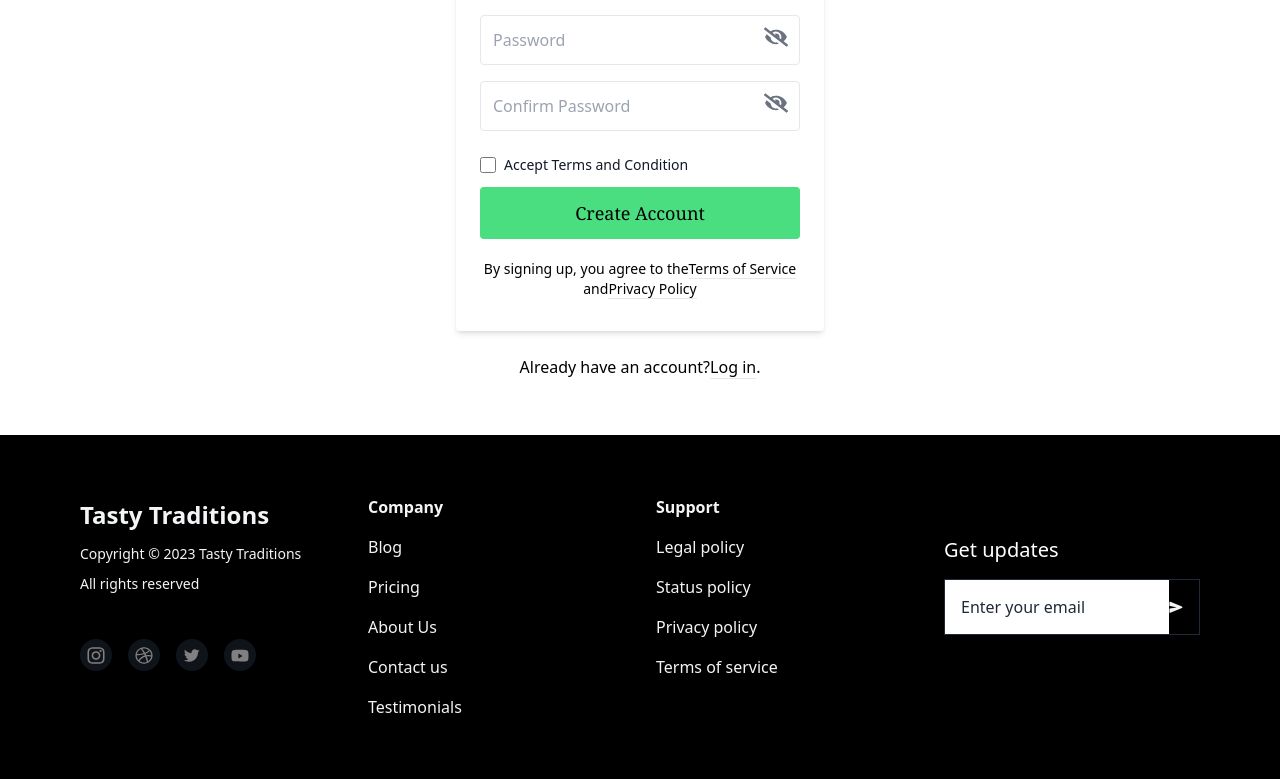
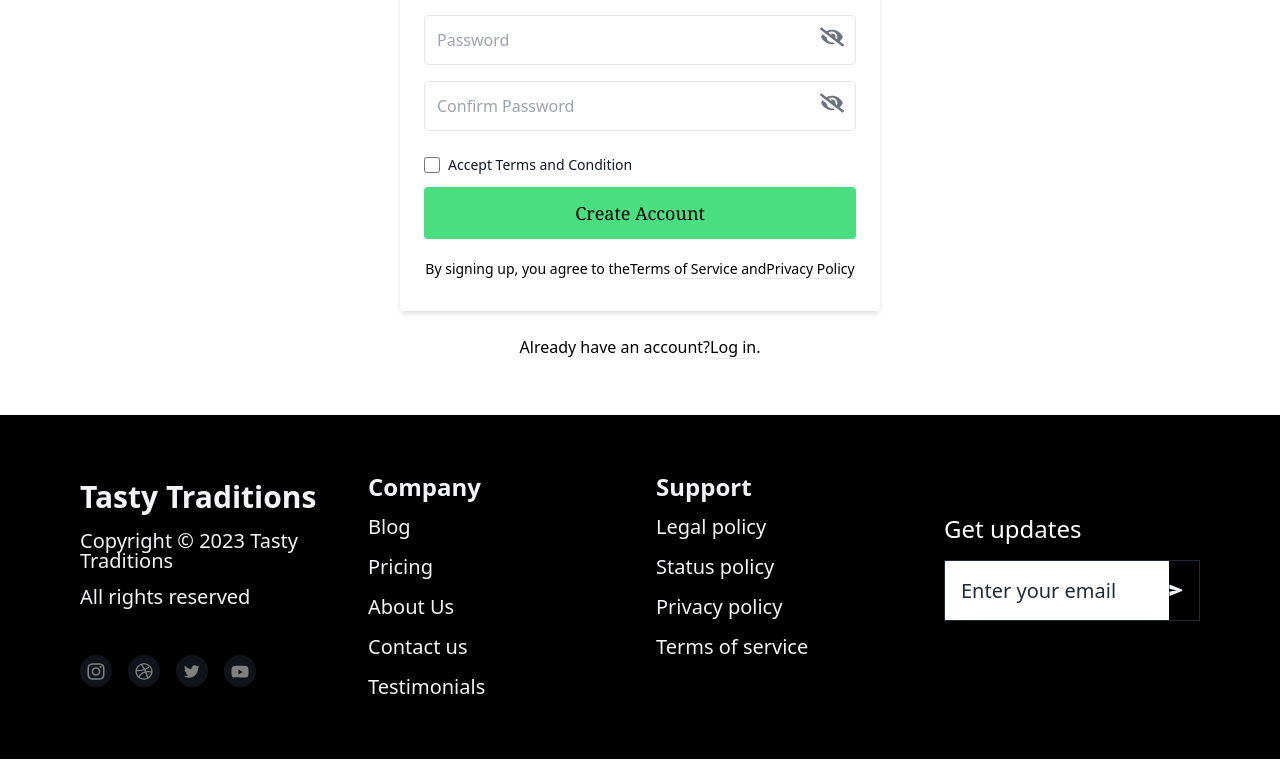
Before and after one commit to shaaakib/tasty-traditions-client, a React (Vite) app: page /register in a window 1280 px wide. Shown: the part 531-1310 px from the top of the page. Built offline with nearby package versions, Linux system fonts and the light colour scheme; no server answers.

Commit message:
added new design recipe in the recipe component

```diff
--- a/src/Pages/Home/ChefCard/ChefCard.jsx
+++ b/src/Pages/Home/ChefCard/ChefCard.jsx
@@ -14,11 +14,14 @@ export default function ChefCard({ chef }) {
     viewRecipes,
   } = chef;
   return (
-    <div>
-      <Link to="/" className="group relative block h-64 sm:h-80 lg:h-96">
-        <span className="absolute inset-0 border-2 border-dashed border-black"></span>
+    <div className="">
+      <Link
+        to="/"
+        className="group  relative block h-64 sm:h-80 lg:h-96 rounded-xl bg-orange-300"
+      >
+        <span className="absolute inset-0 border-2 border-dashed border-black rounded-xl"></span>
 
-        <div className="relative flex h-full transform items-end border-2 border-black bg-white transition-transform group-hover:-translate-x-2 group-hover:-translate-y-2">
+        <div className="relative flex h-full transform items-end border-2 border-black bg-gradient-to-r rounded-xl  from-yellow-100 via-orange-100 to-green-100 transition-transform group-hover:-translate-x-2 group-hover:-translate-y-2">
           <div className="p-4 !pt-0 transition-opacity group-hover:absolute group-hover:opacity-0 sm:p-6 lg:p-8">
             <img className="w-32 h-32 rounded-full" src={picture} alt="" />
             <h2 className="mt-4 text-xl font-serif sm:text-2xl">{name}</h2>
@@ -32,7 +35,7 @@ export default function ChefCard({ chef }) {
               <h2 className="mt-4 flex items-center gap-x-3 ms-6 text-2xl font-semibold sm:text-2xl">
                 {' '}
                 <FaThumbsUp className="w-10 h-10 py-2 px-2 rounded-full bg-blue-400 text-white" />
-                {likes}
+                {likes}K
               </h2>
             </div>
           </div>
--- a/src/Pages/Home/Home/Home.jsx
+++ b/src/Pages/Home/Home/Home.jsx
@@ -11,7 +11,7 @@ const Reviews = lazy(() => import('../Reviews/Reviews'));
 export default function Home() {
   return (
     <Suspense fallback={<Loading />}>
-      <div className="">
+      <div className=" ">
         <ImageBanner />
         <Banner />
         <div className="mb-20">
--- a/src/Pages/Login/Login/Login.jsx
+++ b/src/Pages/Login/Login/Login.jsx
@@ -64,7 +64,7 @@ export default function Login() {
     <div>
       <div className="bg-grey-lighter min-h-screen flex flex-col">
         <div className="container max-w-sm mx-auto flex-1 flex flex-col items-center justify-center px-2">
-          <div className="bg-white px-6 py-8 rounded shadow-md text-black w-full">
+          <div className="bg-white px-6 py-8 rounded shadow-md text-black w-[30rem]">
             <h1 className="mb-8 text-3xl text-center">
               Sign in to your account
             </h1>
@@ -164,8 +164,6 @@ export default function Login() {
                 Privacy Policy
               </a>
             </div>
-          </div>
-
             <div className="text-grey-dark mt-6">
               Already have an account?
               <Link
@@ -178,5 +176,6 @@ export default function Login() {
           </div>
         </div>
       </div>
+    </div>
   );
 }
--- a/src/Pages/Login/Register/Register.jsx
+++ b/src/Pages/Login/Register/Register.jsx
@@ -105,7 +105,7 @@ export default function Register() {
     <div>
       <div className="bg-grey-lighter min-h-screen flex flex-col ">
         <div className="container max-w-sm mx-auto flex-1 flex flex-col items-center justify-center px-2">
-          <div className="bg-white px-6 py-8 rounded shadow-md text-black w-full">
+          <div className="bg-white px-6 py-8 rounded shadow-md text-black w-[30rem]">
             <h1 className="mb-8 text-3xl text-center">Sign up</h1>
             <h2 className="text-center mb-3">
               Sign Up to access your files, communicate with colleagues and view
--- a/src/Pages/RecipeCard/RecipeCard.jsx
+++ b/src/Pages/RecipeCard/RecipeCard.jsx
@@ -36,14 +36,14 @@ export default function RecipeCard({ recipe }) {
           <div class="mt-20 sm:mt-14 lg:mt-24">
             <div class="translate-y-8 transform opacity-0 transition-all group-hover:translate-y-0 group-hover:opacity-100">
               <p className="text-white dark:text-gray-100 text-sm mb-3">
-                <p className="text-xl font-serif ">Ingredient:</p>
+                <p className="text-2xl font-serif ">Ingredient:</p>
                 <ul className="text-[18px] font-medium mt-2 list-disc pl-5">
                   {ingredients.map((ingredient, index) => (
                     <li key={index}>{ingredient}</li>
                   ))}
                 </ul>
               </p>
-              <p class="text-sm text-white">{cookingMethod}</p>
+              <p class="text-xl text-white">{cookingMethod}</p>
 
               <div className="flex mt-5 items-center justify-between text-gray-800">
                 <div className="flex gap-2 items-center">
--- a/src/Pages/Shared/Footer/Footer.jsx
+++ b/src/Pages/Shared/Footer/Footer.jsx
@@ -6,14 +6,14 @@ const Footer = () => {
       <div className="grid grid-cols-2 md:grid-cols-3 lg:grid-cols-3 xl:grid-cols-4 md:gap-8 gap-4">
         <div className="flex flex-col flex-shrink-0">
           <div>
-            <p className="text-2xl text-gray-100 font-semibold">
+            <p className="text-3xl text-gray-100 font-semibold">
               Tasty Traditions
             </p>
           </div>
-          <p className="text-sm leading-none text-gray-100 mt-4">
+          <p className="text-xl leading-none text-gray-100 mt-4">
             Copyright © 2023 Tasty Traditions
           </p>
-          <p className="text-sm leading-none text-gray-100 mt-4">
+          <p className="text-xl leading-none text-gray-100 mt-4">
             All rights reserved
           </p>
           <div className="flex items-center gap-x-4 mt-12">
@@ -84,50 +84,50 @@ const Footer = () => {
           </div>
         </div>
         <div className="sm:ml-0 ml-8">
-          <h2 className="text-base font-semibold leading-4 text-gray-100">
+          <h2 className="text-2xl font-semibold leading-4 text-gray-100">
             Company
           </h2>
-          <p className="hover:text-gray-500 text-base leading-4 mt-6 text-gray-100 cursor-pointer">
+          <p className="hover:text-gray-500 text-xl leading-4 mt-6 text-gray-100 cursor-pointer">
             Blog
           </p>
-          <p className="hover:text-gray-500 text-base leading-4 mt-6 text-gray-100 cursor-pointer">
+          <p className="hover:text-gray-500 text-xl leading-4 mt-6 text-gray-100 cursor-pointer">
             Pricing
           </p>
-          <p className="hover:text-gray-500 text-base leading-4 mt-6 text-gray-100 cursor-pointer">
+          <p className="hover:text-gray-500 text-xl leading-4 mt-6 text-gray-100 cursor-pointer">
             About Us
           </p>
-          <p className="hover:text-gray-500 text-base leading-4 mt-6 text-gray-100 cursor-pointer">
+          <p className="hover:text-gray-500 text-xl leading-4 mt-6 text-gray-100 cursor-pointer">
             Contact us
           </p>
-          <p className="hover:text-gray-500 text-base leading-4 mt-6 text-gray-100 cursor-pointer">
+          <p className="hover:text-gray-500 text-xl leading-4 mt-6 text-gray-100 cursor-pointer">
             Testimonials
           </p>
         </div>
         <div>
-          <h2 className="text-base font-semibold leading-4 text-gray-100">
+          <h2 className="text-2xl font-semibold leading-4 text-gray-100">
             Support
           </h2>
-          <p className="hover:text-gray-500 text-base leading-4 mt-6 text-gray-100 cursor-pointer">
+          <p className="hover:text-gray-500 text-xl leading-4 mt-6 text-gray-100 cursor-pointer">
             Legal policy
           </p>
-          <p className="hover:text-gray-500 text-base leading-4 mt-6 text-gray-100 cursor-pointer">
+          <p className="hover:text-gray-500 text-xl leading-4 mt-6 text-gray-100 cursor-pointer">
             Status policy
           </p>
-          <p className="hover:text-gray-500 text-base leading-4 mt-6 text-gray-100 cursor-pointer">
+          <p className="hover:text-gray-500 text-xl leading-4 mt-6 text-gray-100 cursor-pointer">
             Privacy policy
           </p>
-          <p className="hover:text-gray-500 text-base leading-4 mt-6 text-gray-100 cursor-pointer">
+          <p className="hover:text-gray-500 text-xl leading-4 mt-6 text-gray-100 cursor-pointer">
             Terms of service
           </p>
         </div>
         <div className="mt-10 lg:block hidden">
-          <label className="text-xl font-medium leading-5 text-white">
+          <label className="text-2xl font-medium leading-5 text-white">
             Get updates
           </label>
           <div className="cursor-pointer flex items-center justify-between border border-gray-800 mt-4">
             <input
               type="text"
-              className="text-base leading-4 p-4 w-full focus:outline-none text-gray-900 placeholder-gray-800"
+              className="text-xl leading-4 p-4 w-full focus:outline-none text-gray-900 placeholder-gray-800"
               placeholder="Enter your email"
             />
             <svg
@@ -147,13 +147,13 @@ const Footer = () => {
         </div>
       </div>
       <div className="mt-10 lg:hidden">
-        <label className="text-xl font-medium leading-5 text-white">
+        <label className="text-2xl font-medium leading-5 text-white">
           Get updates
         </label>
         <div className="flex items-center justify-between border border-gray-800 mt-4">
           <input
             type="text"
-            className="text-base leading-4 p-4 relative z-0 w-full focus:outline-none text-gray-800 placeholder-gray-800"
+            className="text-xl leading-4 p-4 relative z-0 w-full focus:outline-none text-gray-800 placeholder-gray-800"
             placeholder="Enter your email"
           />
           <div className="cursor-pointer mr-4  relative z-40">
```
Lines whose indentation alone changed are shown as unchanged.
